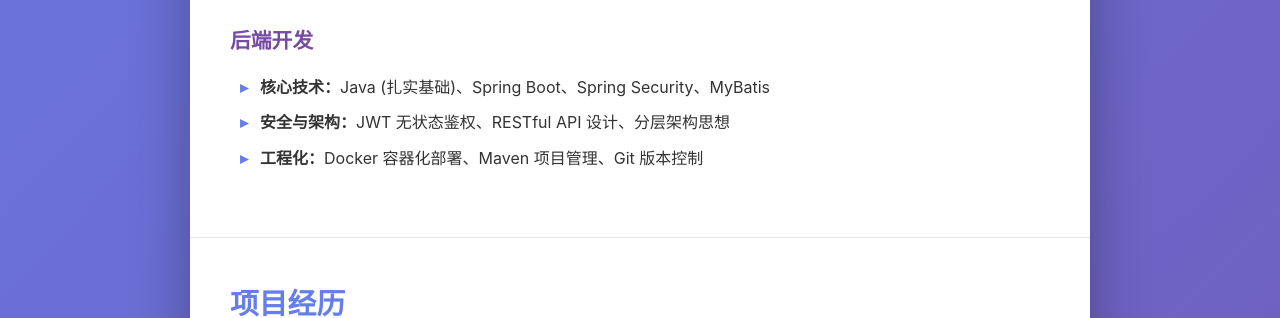
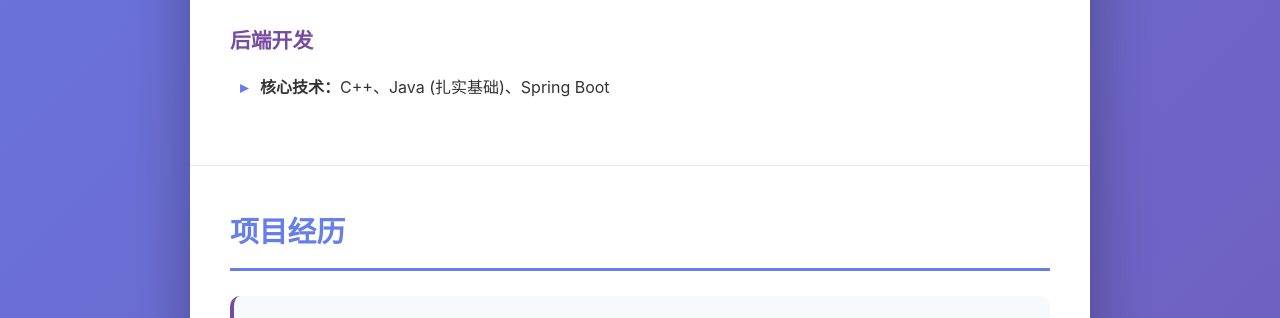
Before and after one commit to addse3/resume, a plain HTML site: page index.html in a window 1280 px wide. Shown: the part 1060-1378 px from the top of the page. Drawn offline with Linux system fonts and the light colour scheme.

Commit message:
Update index.html

```diff
--- a/index.html
+++ b/index.html
@@ -60,9 +60,7 @@
             <div class="skill-category">
                 <h3 class="skill-category-title">后端开发</h3>
                 <ul class="skill-list">
-                    <li><strong>核心技术：</strong>Java (扎实基础)、Spring Boot、Spring Security、MyBatis</li>
-                    <li><strong>安全与架构：</strong>JWT 无状态鉴权、RESTful API 设计、分层架构思想</li>
-                    <li><strong>工程化：</strong>Docker 容器化部署、Maven 项目管理、Git 版本控制</li>
+                    <li><strong>核心技术：</strong>C++、Java (扎实基础)、Spring Boot</li>
                 </ul>
             </div>
         </section>
```
